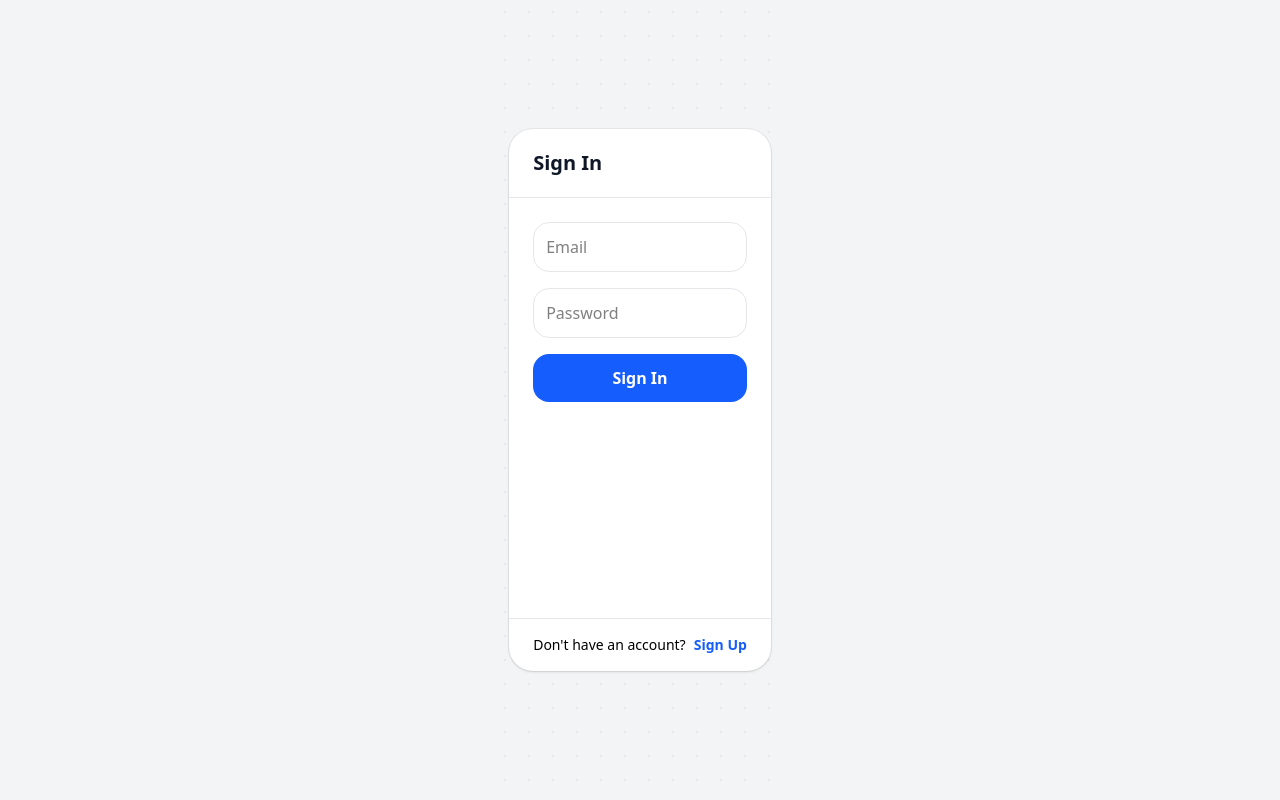
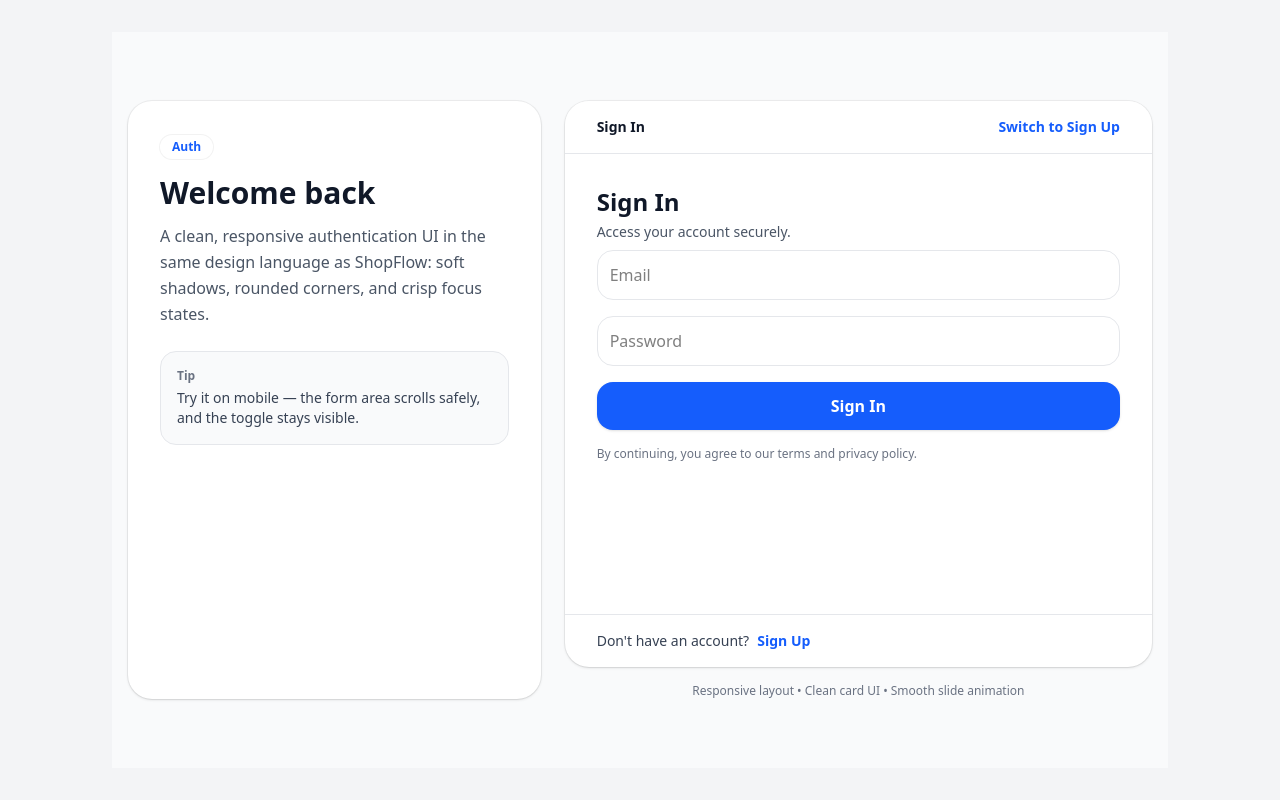
Before and after one commit to mehdi-filban/slick-react-form, a React (Vite) app: page / in a window 1280 px wide. Built offline with nearby package versions, Linux system fonts and the light colour scheme.

Commit message:
ui updated

```diff
--- a/src/AuthForm.jsx
+++ b/src/AuthForm.jsx
@@ -7,71 +7,149 @@ const AuthForm = () => {
   const dispatch = useDispatch();
 
   return (
-    <div
-      className="min-h-screen flex items-center justify-center px-4"
-      style={{
-        backgroundImage:
-          "radial-gradient(#e5e7eb 1px, transparent 1px)",
-        backgroundSize: "24px 24px",
-      }}
-    >
-      <div className="w-full max-w-md">
-        <div className="relative rounded-3xl bg-white shadow-sm ring-1 ring-black/5 overflow-hidden">
-
-          {/* Header */}
-          <div className="px-6 py-5 border-b border-gray-200">
-            <h2 className="text-xl font-semibold text-gray-900">
-              {isSignInForm ? "Sign In" : "Create Account"}
-            </h2>
+    <div className="min-h-[calc(100vh-64px)] bg-gray-50 px-4 py-8 sm:py-12 flex items-center justify-center">
+      <div className="w-full max-w-5xl mx-auto">
+        <div className="grid lg:grid-cols-12 gap-6 items-stretch">
+          {/* Left side (title / hint) */}
+          <div className="lg:col-span-5">
+            <div className="h-full rounded-3xl bg-white shadow-sm ring-1 ring-black/5 p-6 sm:p-8">
+              <div className="inline-flex items-center rounded-full px-3 py-1 text-xs font-semibold bg-white ring-1 ring-black/5">
+                <span className="text-blue-600">Auth</span>
               </div>
 
-          {/* Form Container */}
-          <div className="relative min-h-[420px]">
+              <h1 className="mt-4 text-2xl sm:text-3xl font-bold text-gray-900">
+                {isSignInForm ? "Welcome back" : "Create your account"}
+              </h1>
 
-            {/* Sign In */}
+              <p className="mt-3 text-sm sm:text-base text-gray-600 leading-relaxed">
+                A clean, responsive authentication UI in the same design language as ShopFlow:
+                soft shadows, rounded corners, and crisp focus states.
+              </p>
+
+              <div className="mt-6 rounded-2xl border border-gray-200 bg-gray-50 p-4">
+                <p className="text-xs font-semibold text-gray-500">Tip</p>
+                <p className="mt-1 text-sm text-gray-700">
+                  Try it on mobile — the form area scrolls safely, and the toggle stays visible.
+                </p>
+              </div>
+            </div>
+          </div>
+
+          {/* Right side (auth card) */}
+          <div className="lg:col-span-7">
+            <div className="relative rounded-3xl bg-white shadow-sm ring-1 ring-black/5 overflow-hidden">
+              {/* Optional blur header strip */}
+              <div className="sticky top-0 z-10 bg-white/70 backdrop-blur-xl border-b border-gray-200 px-6 sm:px-8 py-4">
+                <div className="flex items-center justify-between">
+                  <p className="text-sm font-semibold text-gray-900">
+                    {isSignInForm ? "Sign In" : "Sign Up"}
+                  </p>
+
+                  <button
+                    type="button"
+                    onClick={() => dispatch(toggleForm())}
+                    className="text-sm font-semibold text-blue-600 hover:text-blue-700 transition"
+                  >
+                    {isSignInForm ? "Switch to Sign Up" : "Switch to Sign In"}
+                  </button>
+                </div>
+              </div>
+
+              {/* Panels container
+                  - min height to look stable on desktop
+                  - max height + internal scroll for small screens
+              */}
+              <div className="relative min-h-[460px]">
+                {/* Sign In Panel */}
                 <div
-              className={`absolute inset-0 p-6 transition-all duration-500 ease-out ${
+                  className={[
+                    "absolute inset-0 transition-all duration-500 ease-out",
                     isSignInForm
                       ? "opacity-100 translate-x-0"
-                  : "opacity-0 -translate-x-full pointer-events-none"
-              }`}
+                      : "opacity-0 -translate-x-full pointer-events-none",
+                  ].join(" ")}
                 >
-              <form className="space-y-4">
+                  <div className="p-6 sm:p-8">
+                    <form
+                      className="space-y-4"
+                      onSubmit={(e) => e.preventDefault()}
+                    >
+                      <div className="mb-2">
+                        <h2 className="text-xl sm:text-2xl font-bold text-gray-900">
+                          Sign In
+                        </h2>
+                        <p className="mt-1 text-sm text-gray-600">
+                          Access your account securely.
+                        </p>
+                      </div>
+
                       <Input type="email" placeholder="Email" />
                       <Input type="password" placeholder="Password" />
 
-                <button className="w-full bg-blue-600 hover:bg-blue-700 text-white py-3 rounded-2xl font-semibold transition active:scale-[0.98]">
+                      <button
+                        type="submit"
+                        className="w-full bg-blue-600 hover:bg-blue-700 text-white py-3 rounded-2xl font-semibold shadow-sm transition active:scale-[0.98]"
+                      >
                         Sign In
                       </button>
+
+                      <div className="text-xs text-gray-500">
+                        By continuing, you agree to our terms and privacy policy.
+                      </div>
                     </form>
                   </div>
+                </div>
 
-            {/* Sign Up */}
+                {/* Sign Up Panel */}
                 <div
-              className={`absolute inset-0 p-6 transition-all duration-500 ease-out ${
+                  className={[
+                    "absolute inset-0 transition-all duration-500 ease-out",
                     !isSignInForm
                       ? "opacity-100 translate-x-0"
-                  : "opacity-0 translate-x-full pointer-events-none"
-              }`}
+                      : "opacity-0 translate-x-full pointer-events-none",
+                  ].join(" ")}
                 >
-              <form className="space-y-4">
+                  <div className="p-6 sm:p-8">
+                    <form
+                      className="space-y-4"
+                      onSubmit={(e) => e.preventDefault()}
+                    >
+                      <div className="mb-2">
+                        <h2 className="text-xl sm:text-2xl font-bold text-gray-900">
+                          Create Account
+                        </h2>
+                        <p className="mt-1 text-sm text-gray-600">
+                          Start in less than a minute.
+                        </p>
+                      </div>
+
                       <Input type="text" placeholder="Full Name" />
                       <Input type="email" placeholder="Email" />
                       <Input type="password" placeholder="Password" />
 
-                <button className="w-full bg-emerald-600 hover:bg-emerald-700 text-white py-3 rounded-2xl font-semibold transition active:scale-[0.98]">
+                      <button
+                        type="submit"
+                        className="w-full bg-emerald-600 hover:bg-emerald-700 text-white py-3 rounded-2xl font-semibold shadow-sm transition active:scale-[0.98]"
+                      >
                         Sign Up
                       </button>
+
+                      <div className="text-xs text-gray-500">
+                        We’ll never share your email.
+                      </div>
                     </form>
                   </div>
                 </div>
+              </div>
 
-          {/* Toggle */}
-          <div className="border-t border-gray-200 px-6 py-4 text-sm text-center">
+              <div className="border-t border-gray-200 px-6 sm:px-8 py-4 text-sm text-gray-700">
+                <span>
                   {isSignInForm
                     ? "Don't have an account?"
                     : "Already have an account?"}
+                </span>
                 <button
+                  type="button"
                   onClick={() => dispatch(toggleForm())}
                   className="ml-2 font-semibold text-blue-600 hover:text-blue-700 transition"
                 >
@@ -79,19 +157,26 @@ const AuthForm = () => {
                 </button>
               </div>
             </div>
+
+            {/* Small screens: safe spacing */}
+            <div className="mt-4 text-xs text-gray-500 text-center">
+              Responsive layout • Clean card UI • Smooth slide animation
+            </div>
+          </div>
+        </div>
       </div>
     </div>
   );
 };
 
-const Input = ({ type, placeholder }) => {
+function Input({ type, placeholder }) {
   return (
     <input
       type={type}
       placeholder={placeholder}
-      className="w-full p-3 rounded-2xl border border-gray-200 focus:outline-none focus:ring-2 focus:ring-blue-500/40 focus:border-blue-400 transition"
+      className="w-full p-3 rounded-2xl border border-gray-200 bg-white focus:outline-none focus:ring-2 focus:ring-blue-500/40 focus:border-blue-400 transition"
     />
   );
-};
+}
 
 export default AuthForm;
```
Lines whose indentation alone changed are shown as unchanged.
